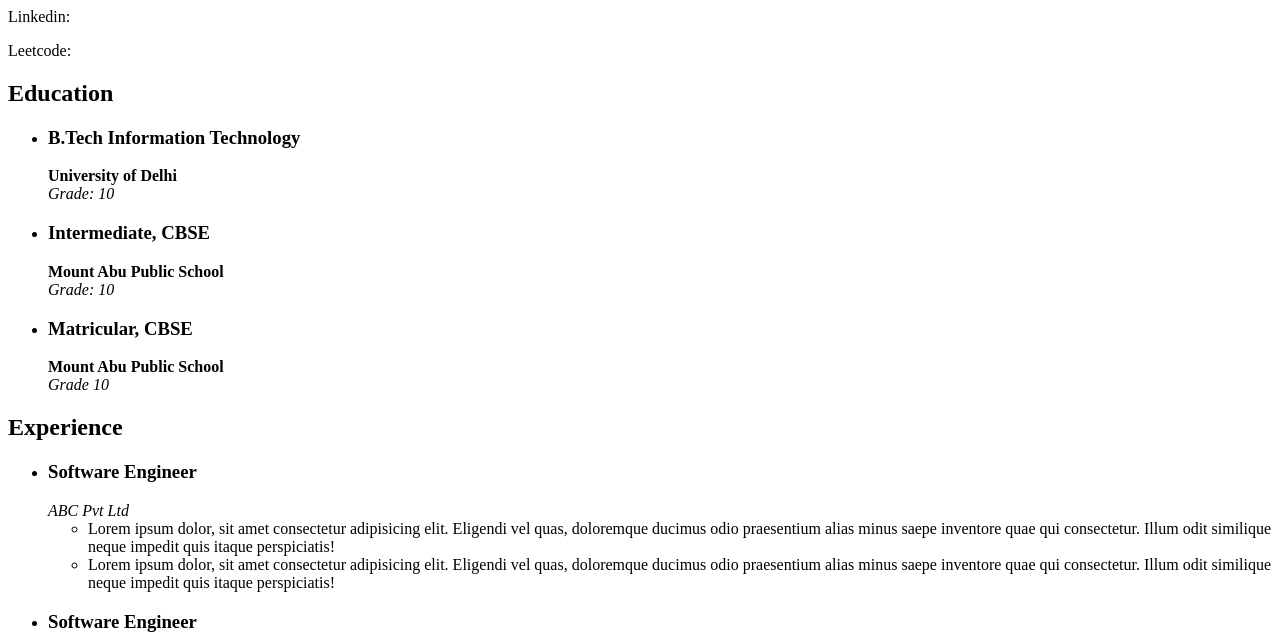
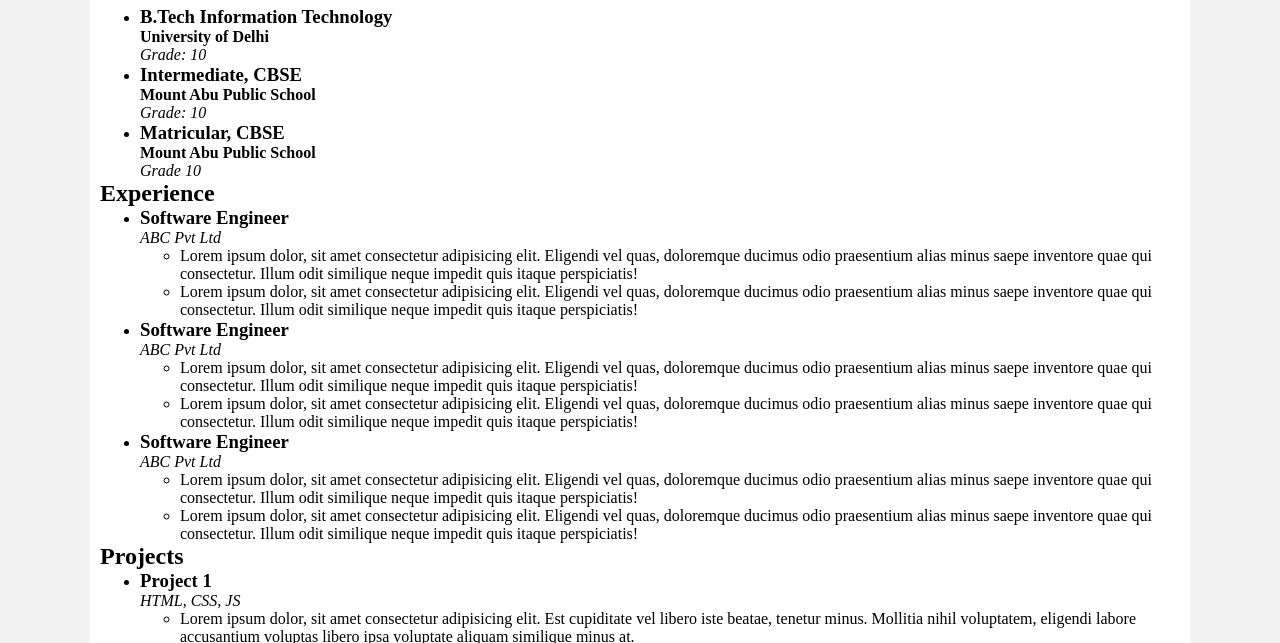
Before and after one commit to Pranav-Sawant1996/acciojob-module5, a plain HTML site: page class-3-building/index.html in a window 1280 px wide. Shown: the part 140-783 px from the top of the page. Drawn offline with Linux system fonts and the light colour scheme.

Commit message:
added style in resume

```diff
--- a/class-3-building/index.html
+++ b/class-3-building/index.html
@@ -5,9 +5,23 @@
     <meta http-equiv="X-UA-Compatible" content="IE=edge">
     <meta name="viewport" content="width=device-width, initial-scale=1.0">
     <title>Omraj Sharma | Resume</title>
+    <style>
+        *{
+            margin: 0;
+        }
+        body{
+            background-color: #f2f2f2;
+        }
+        #container{
+            padding: 10px;
+            max-width: 1080px;
+            margin: auto;
+            background-color: white;
+        }
+    </style>
 </head>
 <body>
-    <div>
+    <div id="container">
         <!-- Header -->
         <header>
             <h1>Omraj Sharma</h1>
```
